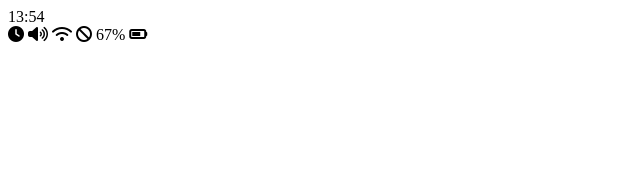
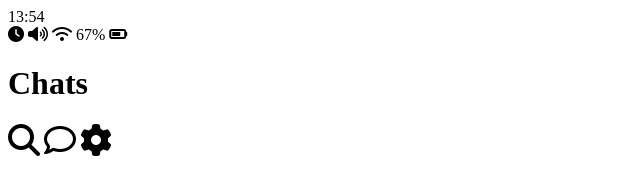
Before and after one commit to seenbeomlee/CLONE_kakao, a plain HTML site: page index.html in a window 1280 px wide. Shown: the whole page, without its empty margins (0-640 px from the left). Drawn offline with Linux system fonts and the light colour scheme.

Commit message:
Update index.html

```diff
--- a/index.html
+++ b/index.html
@@ -18,10 +18,25 @@
         <i class="fas fa-clock"></i>
         <i class="fas fa-volume-up"></i>
         <i class="fas fa-wifi"></i>
-        <i class="fas fa-ban"></i>
         <span class="status-bar__battery-level">67%</span>
         <i class="fas fa-battery-three-quarters"></i>
       </div>
     </div>
+    <header class="header">
+      <div class="header__header-column">
+        <h1 class="header__title">Chats</h1>
+      </div>
+      <div class="header__header-column">
+        <span class="header__icon">
+          <i class="fas fa-search fa-2x"></i>
+        </span>
+        <span class="header__icon">
+          <i class="far fa-comment fa-2x"></i>
+        </span>
+        <span class="header__icon">
+          <i class="fas fa-cog fa-2x"></i>
+        </span>
+      </div>
+    </header>
   </body>
 </html>
```
